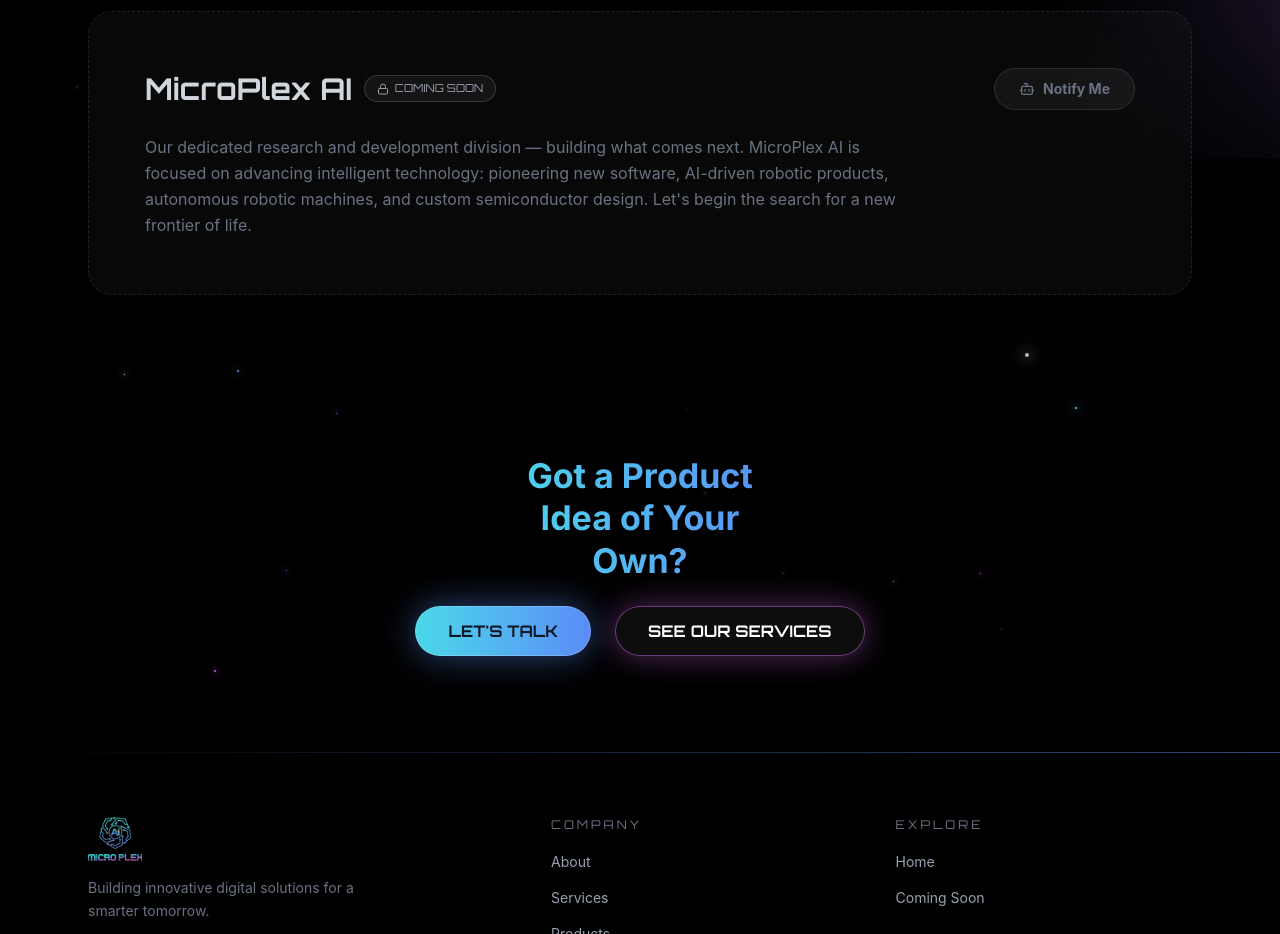
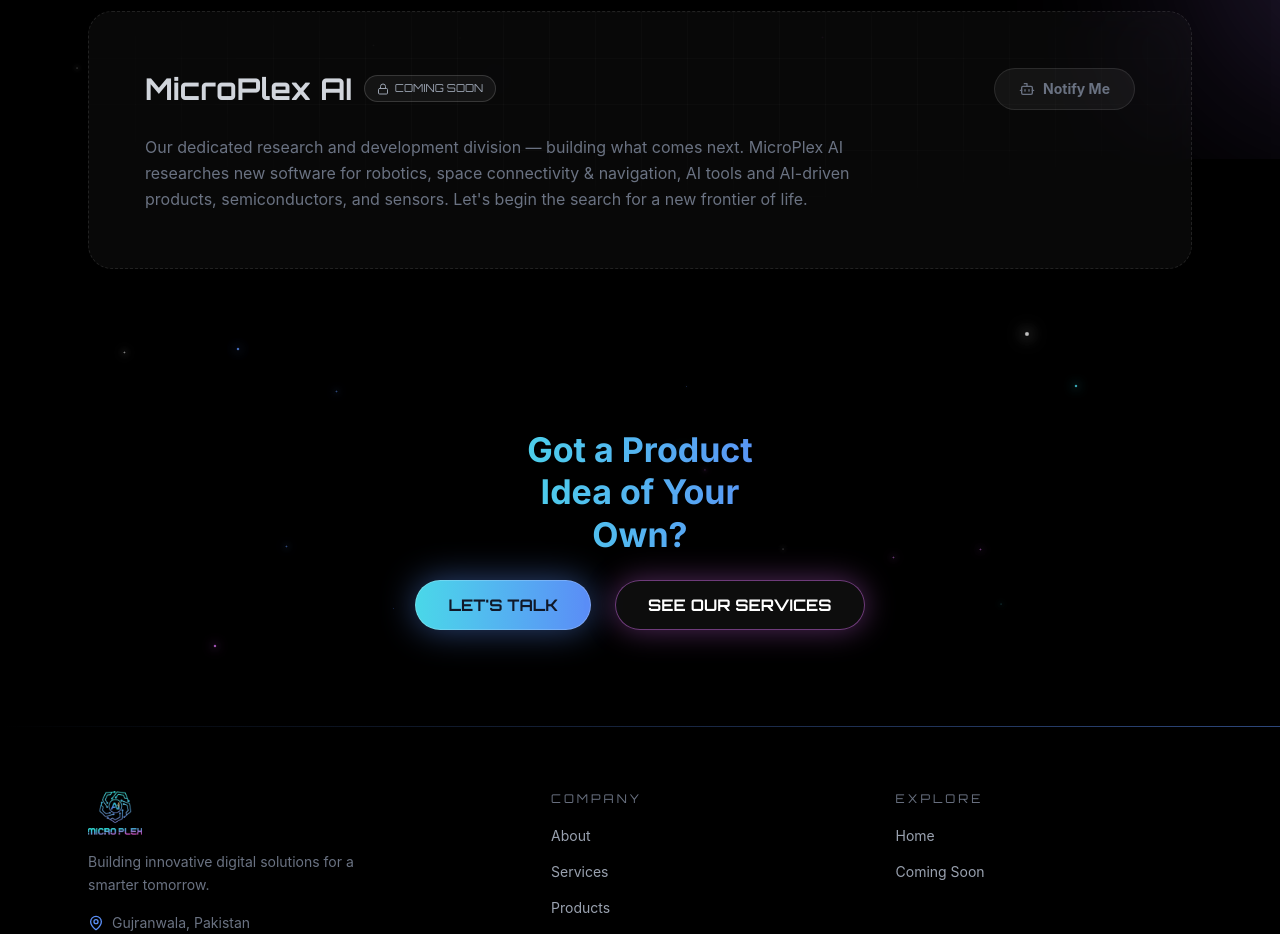
Before and after one commit to khizarusestate/MicroPlex.v2, a React (Vite) app: page /products in a window 1280 px wide. Shown: the part 1620-2554 px from the top of the page. Built offline with nearby package versions, Linux system fonts and the light colour scheme.

Commit message:
Add client's R&D/AI line (robotics, space navigation, AI tools, semiconductors, sensors) to intro splash, Home subtitle, and MicroPlex AI product description

```diff
--- a/src/components/Home.jsx
+++ b/src/components/Home.jsx
@@ -40,6 +40,19 @@
           delay={0.15}
         />
       </h1>
+
+      <Reveal
+        controlled
+        active={introReady}
+        delay={0.3}
+        className="w-full sm:w-[85%] md:w-[65%] mx-auto z-10"
+      >
+        <p className="text-gray-400 text-sm sm:text-base text-center leading-relaxed">
+          We research and engineer next-generation software for robotics,
+          space connectivity &amp; navigation, AI tools and products,
+          semiconductors, and sensors.
+        </p>
+      </Reveal>
 
       <Reveal
         controlled
--- a/src/components/IntroSplash.jsx
+++ b/src/components/IntroSplash.jsx
@@ -158,7 +158,9 @@
             />
           </svg>
 
-          {/* logo reveal — blur-to-focus, with a light sweep passing over it */}
+          {/* logo reveal — blur-to-focus, with a light sweep passing over it —
+              plus a short keyword tagline that fades in right after */}
+          <div className="relative z-10 flex flex-col items-center gap-3">
             <div className="relative overflow-hidden">
               <motion.img
                 src="/Images/Logo.png"
@@ -181,6 +183,16 @@
               />
             </div>
 
+            <motion.p
+              className="orbitron text-[10px] sm:text-xs tracking-[0.25em] uppercase text-gray-400 text-center px-6"
+              initial={{ opacity: 0, y: 6 }}
+              animate={{ opacity: 1, y: 0 }}
+              transition={{ duration: 0.5, delay: 1.0, ease: "easeOut" }}
+            >
+              Robotics · Space Navigation · AI · Semiconductors · Sensors
+            </motion.p>
+          </div>
+
           {/* punctuating flash, right as the reveal settles */}
           <motion.div
             className="absolute h-3 w-3 rounded-full"
--- a/src/components/Products.jsx
+++ b/src/components/Products.jsx
@@ -198,10 +198,10 @@
 
           <p className="relative z-10 text-gray-500 text-sm md:text-base leading-relaxed max-w-3xl">
             Our dedicated research and development division — building what
-            comes next. MicroPlex AI is focused on advancing intelligent
-            technology: pioneering new software, AI-driven robotic products,
-            autonomous robotic machines, and custom semiconductor design.
-            Let's begin the search for a new frontier of life.
+            comes next. MicroPlex AI researches new software for robotics,
+            space connectivity &amp; navigation, AI tools and AI-driven
+            products, semiconductors, and sensors. Let's begin the search
+            for a new frontier of life.
           </p>
         </Reveal>
       </section>
```
Lines whose indentation alone changed are shown as unchanged.
